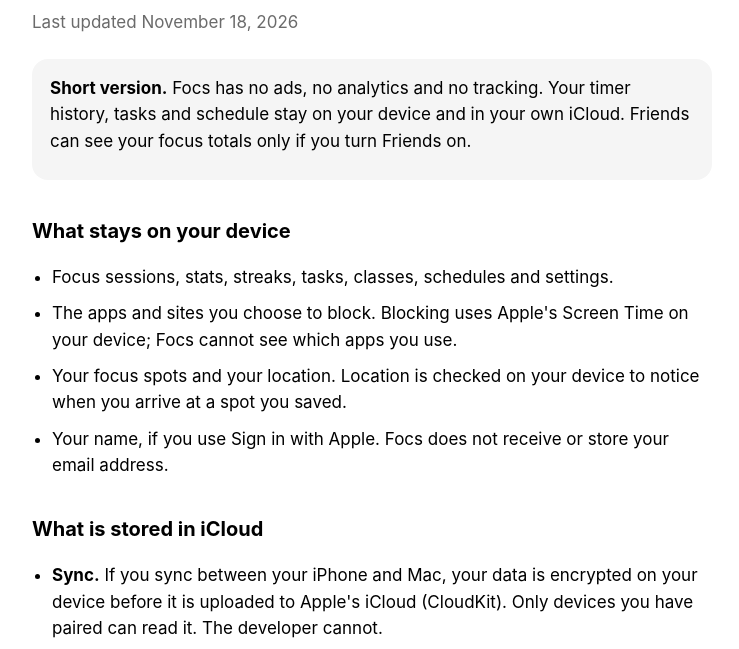
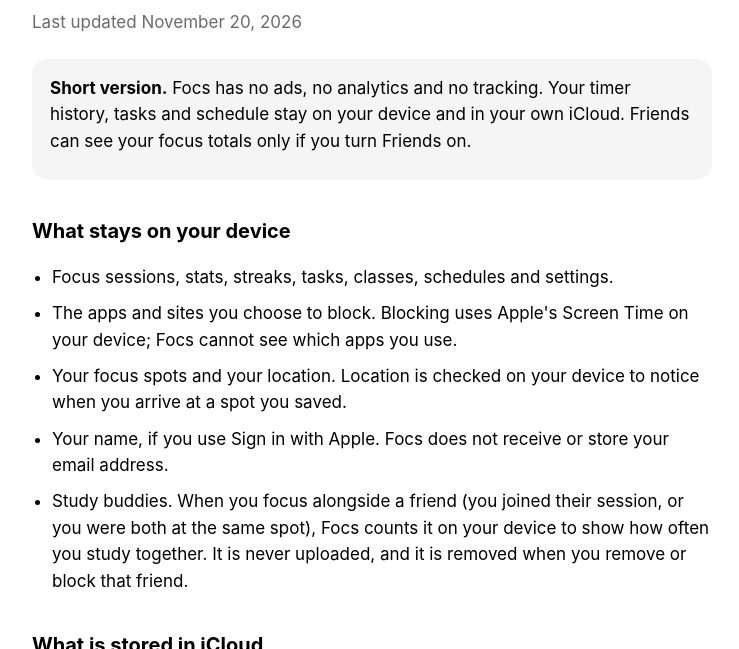
Before and after one commit to joneybob/joneybob.github.io, a plain HTML site: page focs/privacy/index.html in a window 1280 px wide. Shown: the part 96-745 px from the top of the page, without its empty margins (268-1007 px from the left). Drawn offline with Linux system fonts and the light colour scheme.

Commit message:
Focs privacy: study buddies stay on device
Co-Authored-By: Claude Opus 5.5 <noreply@anthropic.com>

```diff
--- a/focs/privacy/index.html
+++ b/focs/privacy/index.html
@@ -21,7 +21,7 @@
 <body>
 <main>
   <h1>Focs Privacy Policy</h1>
-  <p class="muted">Last updated November 18, 2026</p>
+  <p class="muted">Last updated November 20, 2026</p>
 
   <div class="card">
     <p><strong>Short version.</strong> Focs has no ads, no analytics and no tracking. Your timer history, tasks and schedule stay on your device and in your own iCloud. Friends can see your focus totals only if you turn Friends on.</p>
@@ -33,6 +33,7 @@
     <li>The apps and sites you choose to block. Blocking uses Apple's Screen Time on your device; Focs cannot see which apps you use.</li>
     <li>Your focus spots and your location. Location is checked on your device to notice when you arrive at a spot you saved.</li>
     <li>Your name, if you use Sign in with Apple. Focs does not receive or store your email address.</li>
+    <li>Study buddies. When you focus alongside a friend (you joined their session, or you were both at the same spot), Focs counts it on your device to show how often you study together. It is never uploaded, and it is removed when you remove or block that friend.</li>
   </ul>
 
   <h2>What is stored in iCloud</h2>
```
